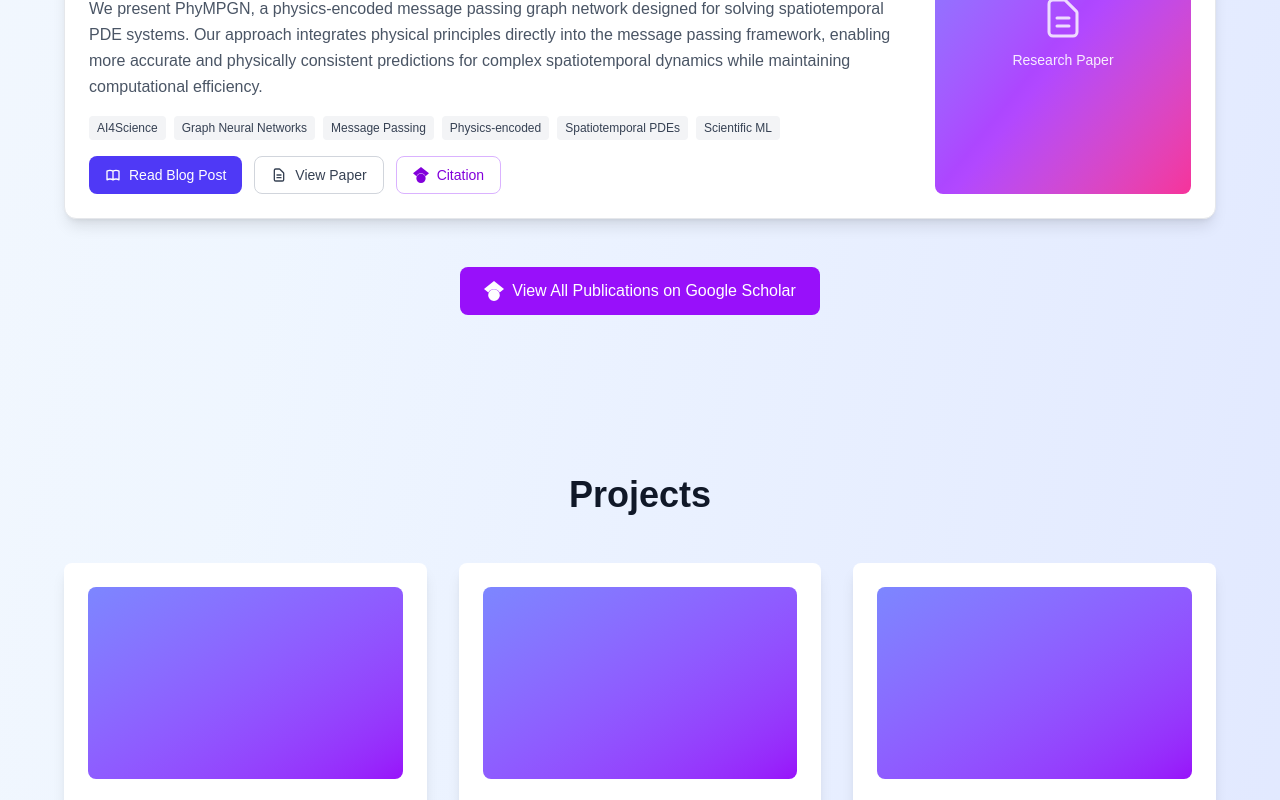
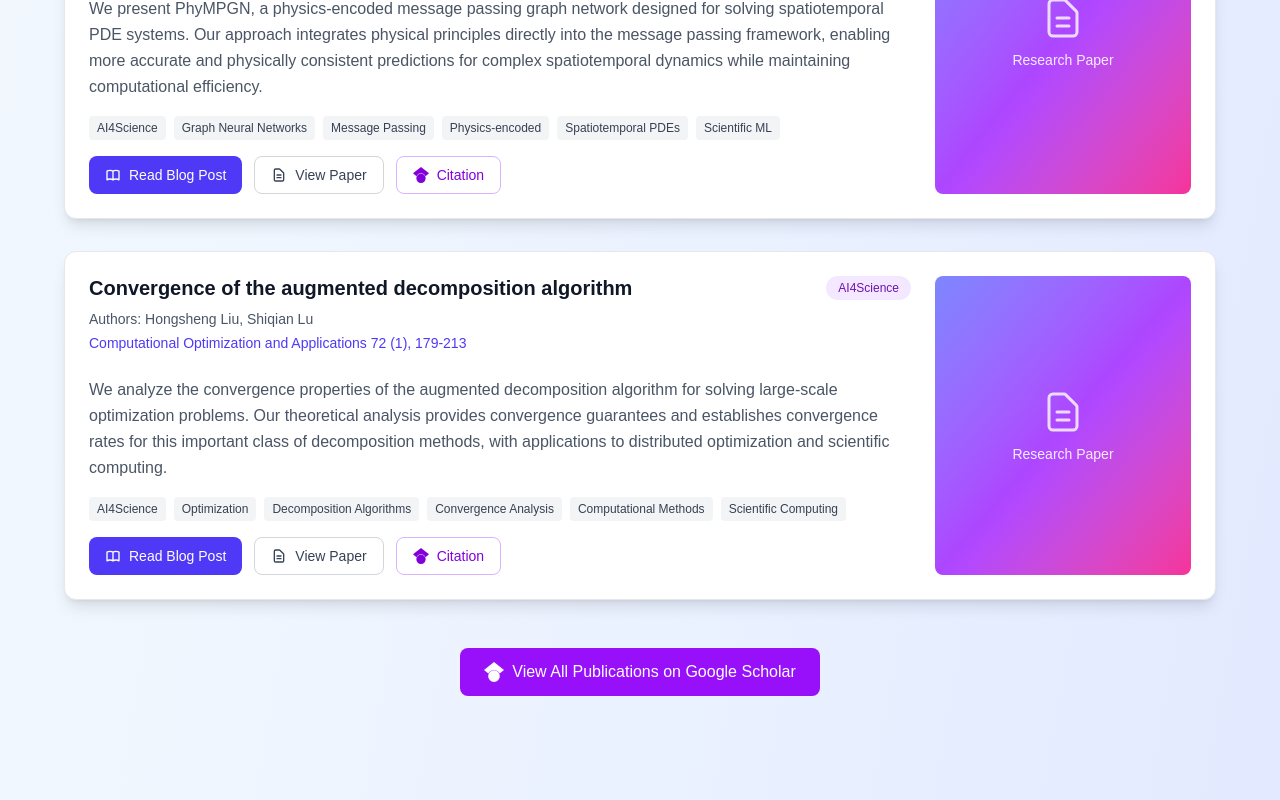
Before and after one commit to hsliuustc0106/hsliu-website, a Next.js app: page /hsliu-website/ in a window 1280 px wide. Shown: the part 5061-5861 px from the top of the page. Built offline with nearby package versions, Linux system fonts and the light colour scheme.

Commit message:
Add Convergence of augmented decomposition algorithm publication from Computational Optimization and Applications

```diff
--- a/src/app/page.tsx
+++ b/src/app/page.tsx
@@ -349,6 +349,16 @@ export default function Home() {
                 blogUrl: "#", // Will be updated when blog post is ready
                 paperUrl: "#", // Will be updated with actual paper link
                 tags: ["AI4Science", "Graph Neural Networks", "Message Passing", "Physics-encoded", "Spatiotemporal PDEs", "Scientific ML"]
+              },
+              {
+                title: "Convergence of the augmented decomposition algorithm",
+                authors: "Hongsheng Liu, Shiqian Lu",
+                venue: "Computational Optimization and Applications 72 (1), 179-213",
+                type: "AI4Science",
+                description: "We analyze the convergence properties of the augmented decomposition algorithm for solving large-scale optimization problems. Our theoretical analysis provides convergence guarantees and establishes convergence rates for this important class of decomposition methods, with applications to distributed optimization and scientific computing.",
+                blogUrl: "#", // Will be updated when blog post is ready
+                paperUrl: "#", // Will be updated with actual paper link
+                tags: ["AI4Science", "Optimization", "Decomposition Algorithms", "Convergence Analysis", "Computational Methods", "Scientific Computing"]
               }
               // Add more publications as needed
             ].map((publication, index) => (
```
